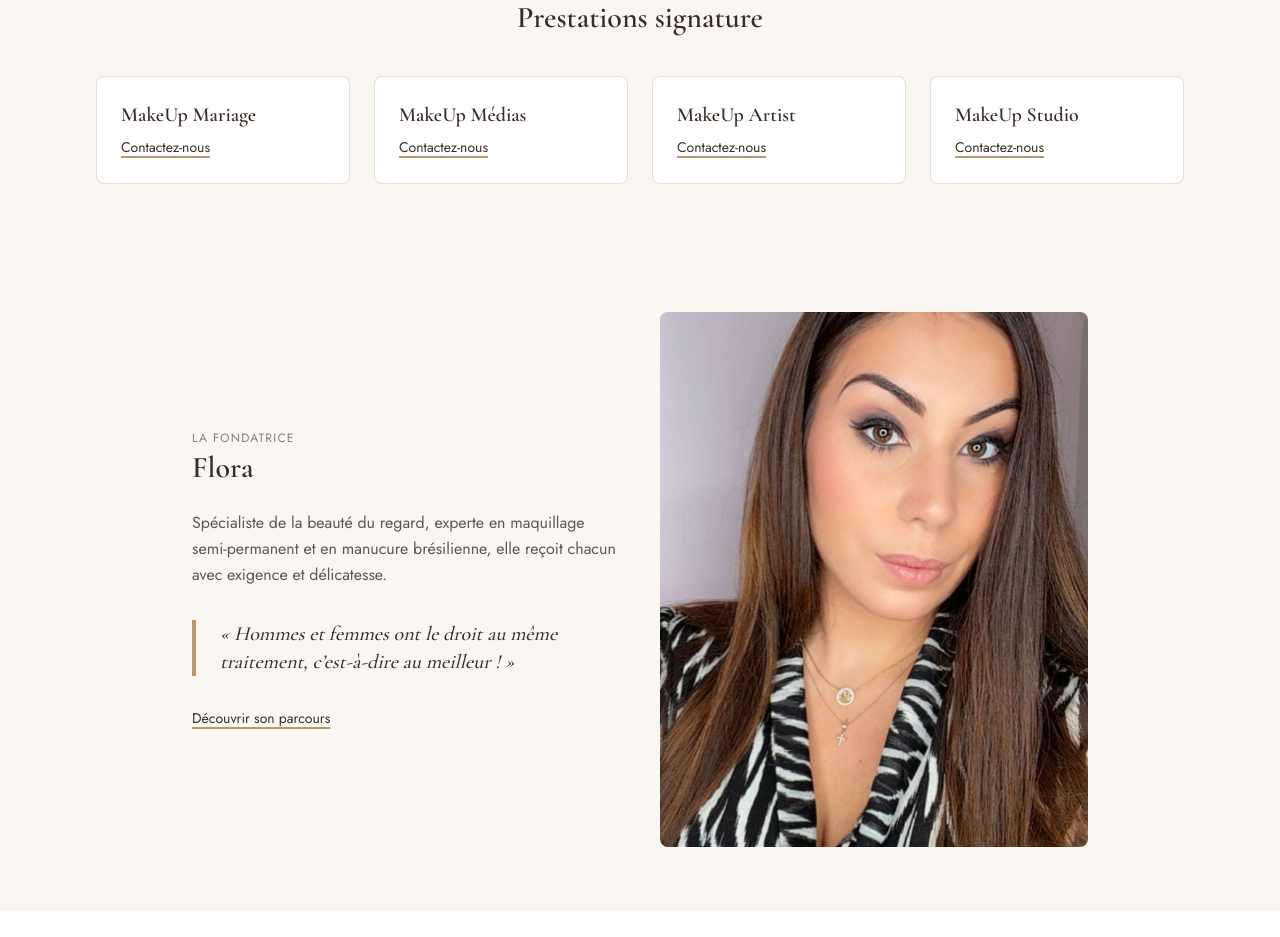
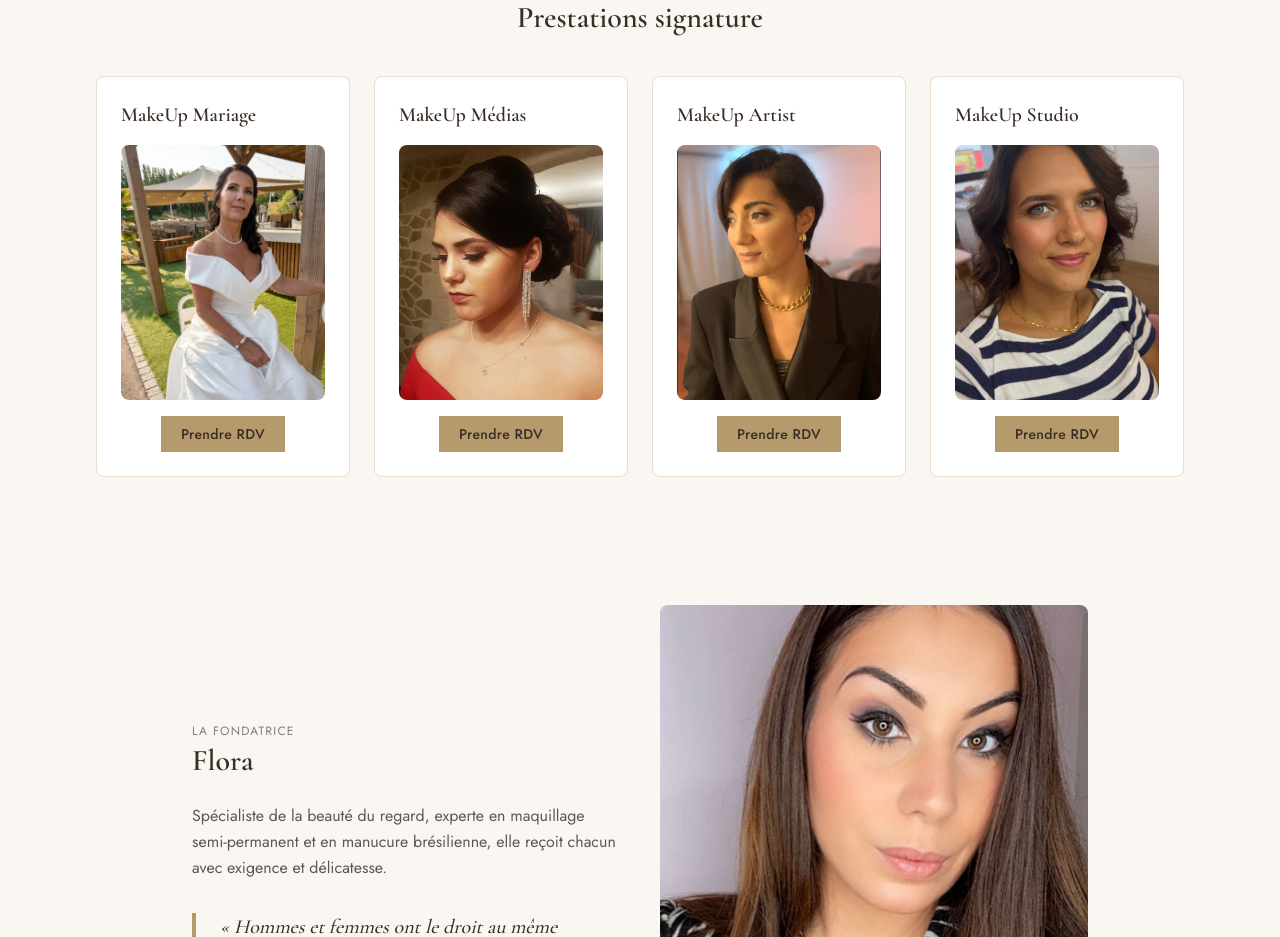
Before and after one commit to shinsekai/fcbeauty, a React (Vite) app: page /#/ in a window 1280 px wide. Shown: the part 1000-1937 px from the top of the page. Built offline with nearby package versions, Linux system fonts and the light colour scheme.

Commit message:
(feat): add photo and Prendre RDV button to each signature service card

```diff
--- a/src/data/services.ts
+++ b/src/data/services.ts
@@ -5,6 +5,8 @@ export interface Service {
   duration: string;
   price: string; // e.g., "58€" or "Sur devis"
   description?: string;
+  imageUrl?: string;
+  imageAlt?: string;
 }
 
 export const services: Service[] = [
@@ -14,6 +16,8 @@ export const services: Service[] = [
     category: 'Luxury',
     duration: 'Sur devis',
     price: 'Sur devis',
+    imageUrl: '/images/bridal-3.jpg',
+    imageAlt: 'Élégance nuptiale',
   },
   {
     id: 'makeup-medias',
@@ -21,6 +25,8 @@ export const services: Service[] = [
     category: 'Luxury',
     duration: 'Sur devis',
     price: 'Sur devis',
+    imageUrl: '/images/brand-events-1.jpg',
+    imageAlt: 'Glam soirée',
   },
   {
     id: 'makeup-artist',
@@ -28,6 +34,8 @@ export const services: Service[] = [
     category: 'Luxury',
     duration: 'Sur devis',
     price: 'Sur devis',
+    imageUrl: '/images/brand-events-3.jpg',
+    imageAlt: 'Regard fumé',
   },
   {
     id: 'makeup-studio',
@@ -35,6 +43,8 @@ export const services: Service[] = [
     category: 'Luxury',
     duration: 'Sur devis',
     price: 'Sur devis',
+    imageUrl: '/images/brand-events-4.jpg',
+    imageAlt: 'Éclat naturel',
   },
   {
     id: 'maquillage-jour',
--- a/src/pages/Home.tsx
+++ b/src/pages/Home.tsx
@@ -75,12 +75,17 @@ export default function Home() {
                 <h3 className="font-serif text-xl font-semibold text-espresso">
                   {service.name}
                 </h3>
-                <Link
-                  to="/contact"
-                  className={`mt-2 inline-block text-sm underline decoration-champagne decoration-2 underline-offset-4 transition-colors hover:text-espresso/70 ${FOCUS_CLASSES}`}
-                >
-                  Contactez-nous
-                </Link>
+                {service.imageUrl !== undefined && (
+                  <img
+                    src={service.imageUrl}
+                    alt={service.imageAlt ?? service.name}
+                    loading="lazy"
+                    className="mt-4 aspect-[4/5] w-full rounded-lg object-cover"
+                  />
+                )}
+                <div className="mt-4 text-center">
+                  <Button label="Prendre RDV" to="/contact" />
+                </div>
               </Card>
             ))}
           </div>
```
